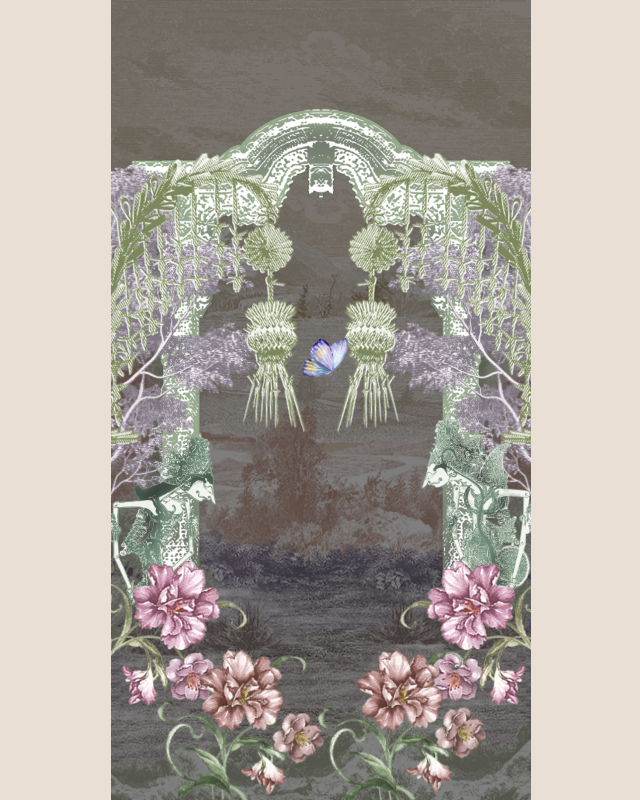
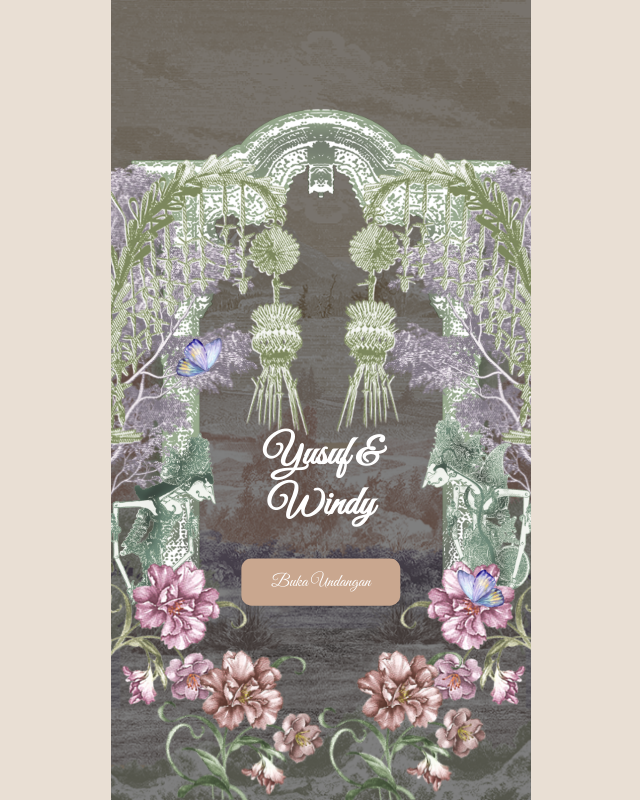
Before and after one commit to rasyiddani/invitation-1, a plain HTML site: page index.html in a window 1280 px wide. Shown: the whole page, without its empty margins (319-959 px from the left). Drawn offline with nearby package versions, Linux system fonts and the light colour scheme.

Commit message:
fix-cover

```diff
--- a/index.html
+++ b/index.html
@@ -7,6 +7,7 @@
 
   <!-- CSS -->
   <link rel="stylesheet" href="style.css" />
+  <link href="https://fonts.googleapis.com/css2?family=Great+Vibes&family=Playfair+Display:wght@500&display=swap" rel="stylesheet">
 
   <!-- GSAP CDN -->
   <script src="https://cdnjs.cloudflare.com/ajax/libs/gsap/3.12.2/gsap.min.js"></script>
@@ -28,10 +29,11 @@
       <img id="flowerRightCenter"src="asset/Asset Flower 2.png" />
       <img id="wayangLeft"  src="asset/Asset Wayang Shinta.png" />
       <img id="wayangRight" src="asset/Asset Wayang Rama.png" />
-      <img id="butterfly"   src="asset/Asset Butterfly.png" />
+      <img id="butterfly1"   src="asset/Asset Butterfly.png" />
+      <img id="butterfly2"   src="asset/Asset Butterfly.png" />
 
-      <h1 id="title">Clarissa & Sandro</h1>
-      <button class="button" id="openBtn">Buka Pemberitahuan</button>
+      <h1 id="title">Yusuf & Windy</h1>
+      <button class="button" id="openBtn">Buka Undangan</button>
     </div>
   </section>
 
--- a/script.js
+++ b/script.js
@@ -11,9 +11,17 @@ gsap.from("#title",       { y: 30,   opacity: 0, duration: 1, delay: 0.7 });
 gsap.from("#openBtn",     { opacity: 0, duration: 1, delay: 1 });
 
 // Animasi kupu-kupu
-gsap.to("#butterfly", {
+gsap.to("#butterfly1", {
   y: "-=15",
   rotation: 10,
+  duration: 2,
+  repeat: -1,
+  yoyo: true,
+  ease: "sine.inOut"
+});
+gsap.to("#butterfly2", {
+  y: "-=15",
+  rotation: 165,
   duration: 2,
   repeat: -1,
   yoyo: true,
@@ -23,7 +31,7 @@ gsap.to("#butterfly", {
 gsap.to("#gununganleft", {
   rotation: 5,
   transformOrigin: "bottom center",
-  duration: 2,
+  duration: 1.5,
   yoyo: true,
   repeat: -1,
   ease: "sine.inOut"
@@ -74,6 +82,14 @@ gsap.to("#flowerLeftCenter", {
   ease: "sine.inOut"
 });
 
+gsap.to("#openBtn", {
+  scale: 1.1,
+  duration: 1.5,
+  repeat: -1,
+  yoyo: true,
+  ease: "sine.inOut"
+});
+
 // Transisi ke halaman utama
 document.getElementById("openBtn").addEventListener("click", () => {
   gsap.to("#coverPage", {
--- a/style.css
+++ b/style.css
@@ -49,30 +49,37 @@ img {
 #flowerRightCenter{ bottom: 0; right: 50%;  z-index: 10; width: 40%; }
 #wayangLeft  { bottom: 20%; left: -5%;  z-index: 6; width: 35%; }
 #wayangRight { bottom: 20%; right: -5%; z-index: 6; width: 35%; }
-#butterfly   { top: 40%;  left: 45%;  width: 50px; z-index: 12; }
-
+#butterfly1   { top: 40%;  left: 15%;  width: 50px; z-index: 12; }
+#butterfly2   { bottom: 20%;  right: 6%;  width: 50px; z-index: 12; transform: scaleX(-1) }
 /* Text & Button */
 h1 {
-  position: relative;
-  margin-top: 60%;
+  position: absolute;
+  top: 55%;
+  left: 50%;
+  transform: translate(-50%, -10%);
+  font-family: 'Great Vibes', cursive;
+  font-size: 40px;
+  color: #fff;
   text-align: center;
-  font-size: 1.8rem;
-  color: #fff;
-  opacity: 0;
+  opacity: 1;
   z-index: 7;
 }
+
 .button {
-  position: relative;
-  margin-top: 10px;
-  padding: 10px 25px;
+  position: absolute;
+  top: 70%;
+  left: 50%;
+  transform: translateX(-50%);
+  padding: 12px 28px;
+  font-family: 'Great Vibes', serif;
   font-size: 16px;
-  color: #fff;
   background: #c9a78f;
+  color: white;
   border: none;
-  border-radius: 8px;
+  border-radius: 10px;
   cursor: pointer;
-  opacity: 0;
-  z-index: 7;
+  opacity: 1;
+  z-index: 12;
 }
 
 .overlay {
@@ -91,5 +98,9 @@ h1 {
   }
   h1 {
     font-size: 1.4rem;
+    font-size: 40px;
+  }
+  .button {
+    font-size: 16px;
   }
 }
```
